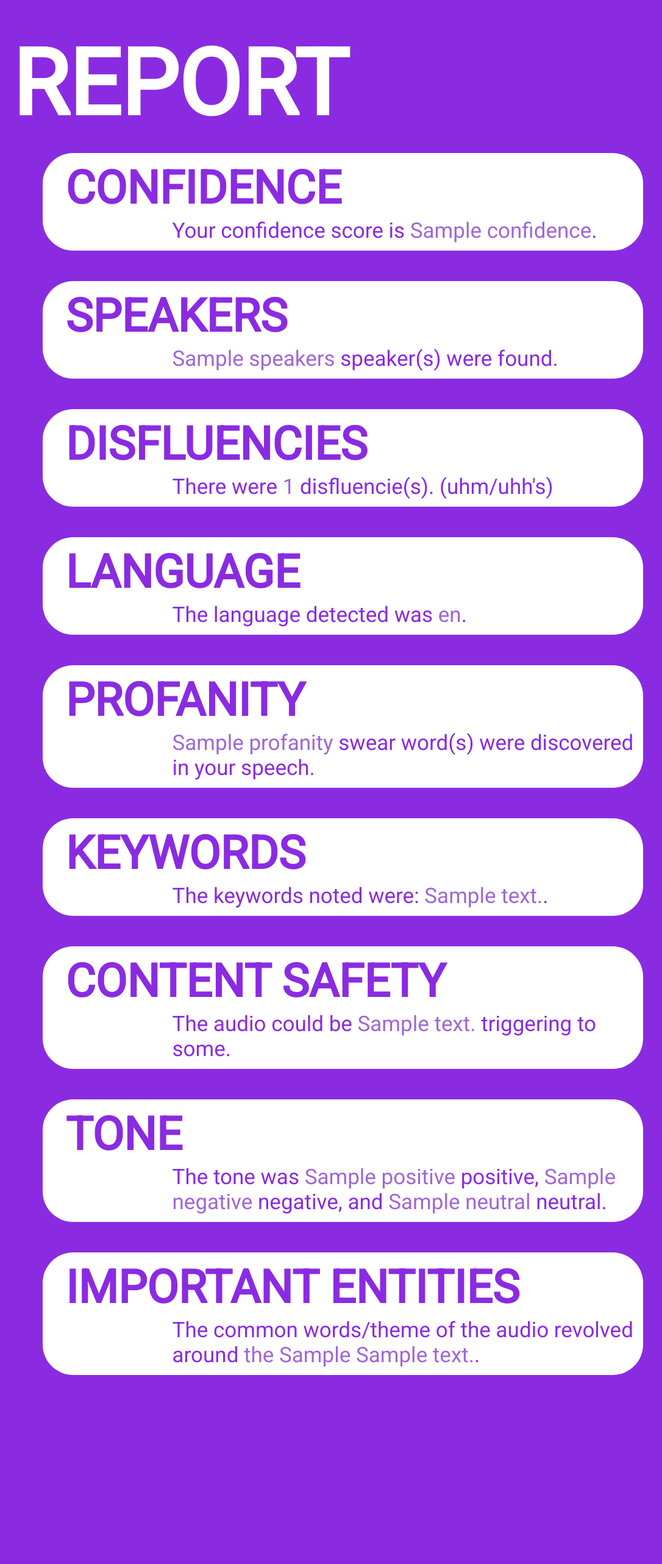
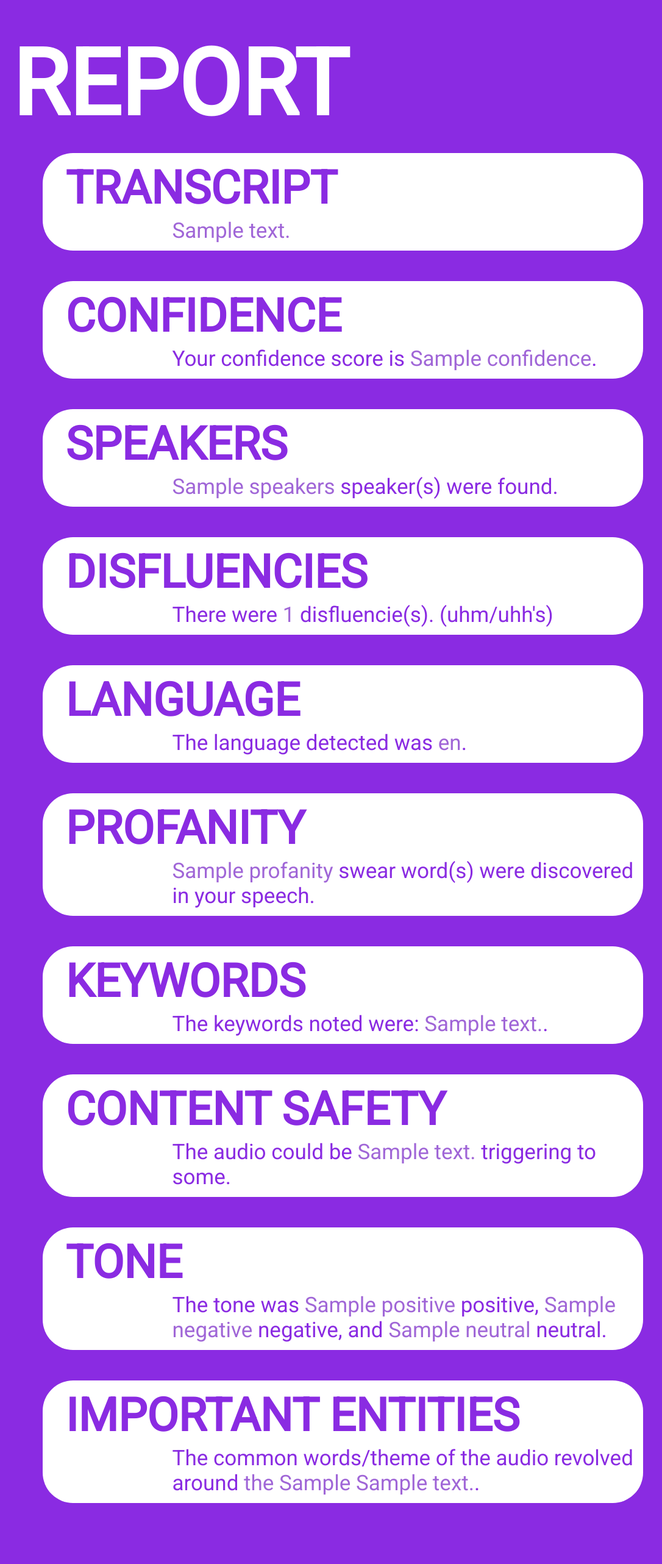
Before and after one commit to AvramBaicu/AudioAssembly, a Flask app: template AudioAssembly/templates/report.html in a window 1280 px wide. Shown: the whole page at 61% size, without its empty margins (30-1116 px from the left). Before the commit the page ends 2255 px from the top, so only its background shows below. Run offline with Flask 2, Linux system fonts and the light colour scheme; the template is opened without the code that fills it: most values are stand-ins (such as "Sample title", 1, 10 or a date in 2020).

Commit message:
Added transcript

```diff
--- a/AudioAssembly/routes.py
+++ b/AudioAssembly/routes.py
@@ -21,5 +21,6 @@ def report():
             "keywords": [{"text": "a"}, {"text": "a"}, {"text": "a"}],
             "content_safety": "10%",
             "tone": {"POSITIVE": "33.33%", "NEGATIVE": "33.33%", "NEUTRAL": "33.33%"},
-            "important_entities": [{"entity_type": "event", "text": "super"}]
+            "important_entities": [{"entity_type": "event", "text": "super"}],
+            "text": "hello."
         })
--- a/AudioAssembly/templates/report.html
+++ b/AudioAssembly/templates/report.html
@@ -20,6 +20,12 @@
   <body>
     <div class="main">
       <div class="title">REPORT</div>
+      <div class="container">
+        <div class="subtitle">TRANSCRIPT</div>
+        <div class="text">
+          <span style="color: rgb(160, 102, 215)"> {{data['text']}} </span>
+        </div>
+      </div>
       <div class="container">
         <div class="subtitle">CONFIDENCE</div>
         <div class="text">
--- a/AudioAssembly/utils.py
+++ b/AudioAssembly/utils.py
@@ -103,5 +103,6 @@ def interpret_data(data):
         "keywords": keywords, # this returns an array of key words
         "content_safety": content_safety if content_safety != 0 else "0%", # this returns a percentage
         "tone": tone, # this returns a string (e.g. POSITIVE)
-        "important_entities": important_entities # this returns an array of important bodies
+        "important_entities": important_entities, # this returns an array of important bodies
+        "text": data['text']
     }
```
